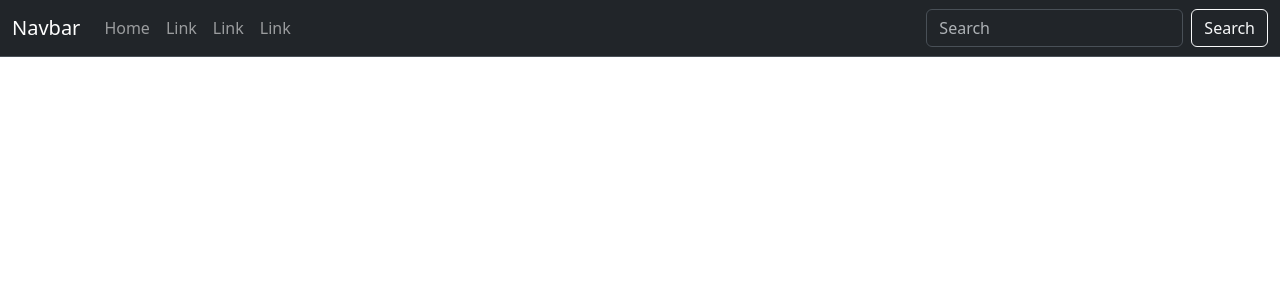
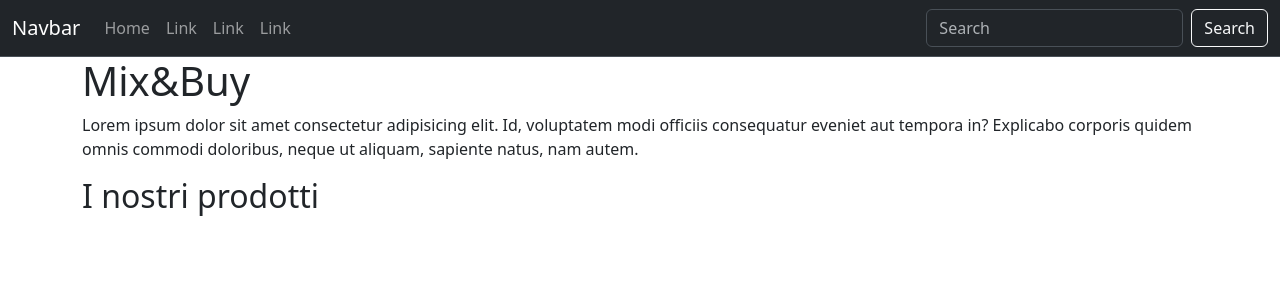
Before and after one commit to akthernahela/react-router, a React (Vite) app: page / in a window 1280 px wide. Shown: the top 300 px of the page. Built offline with nearby package versions, Linux system fonts and the light colour scheme.

Commit message:
Join the files

```diff
--- a/src/components/Main.jsx
+++ b/src/components/Main.jsx
@@ -5,9 +5,17 @@ export default function Main() {
     return (
         <>
             <main className="container">
-                <div className="titleBox"></div>
-                <h1>Mix&Buy</h1>
-                <p></p>
+                <div className="titleBox">
+                    <h1>Mix&Buy</h1>
+                    <p>
+                        Lorem ipsum dolor sit amet consectetur adipisicing elit.
+                        Id, voluptatem modi officiis consequatur eveniet aut tempora in?
+                        Explicabo corporis quidem omnis commodi doloribus,
+                        neque ut aliquam, sapiente natus, nam autem.
+                    </p>
+                </div>
+                <h2>I nostri prodotti</h2>
+                <br />
             </main>
         </>
     )
--- a/src/shop/HomePage.jsx
+++ b/src/shop/HomePage.jsx
@@ -1,10 +1,13 @@
 import Header from "../components/Header";
+import Main from "../components/Main";
+
 
 export default function HomePage() {
 
     return (
         <>
             <Header />
+            <Main />
         </>
 
     )
```
